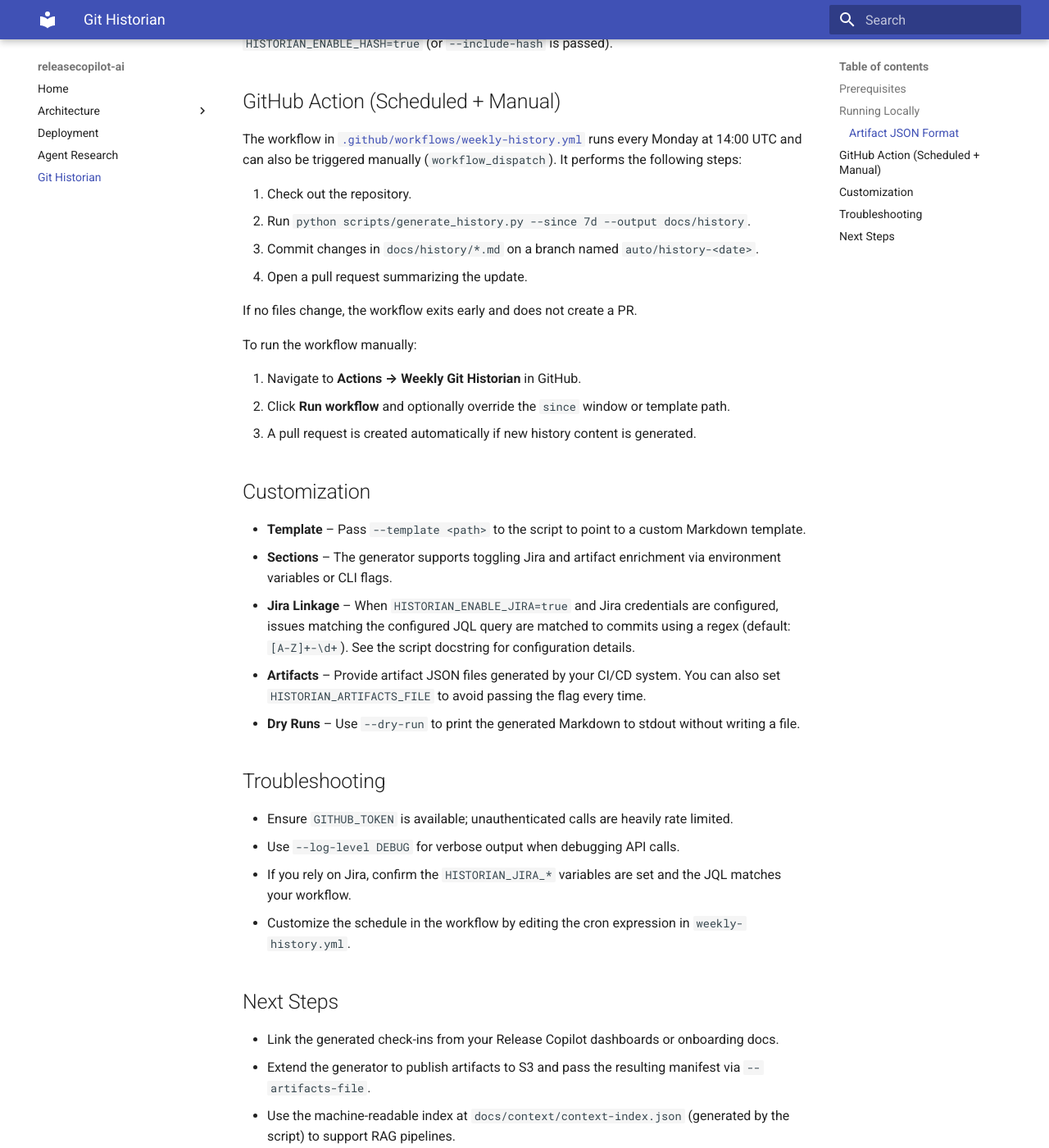
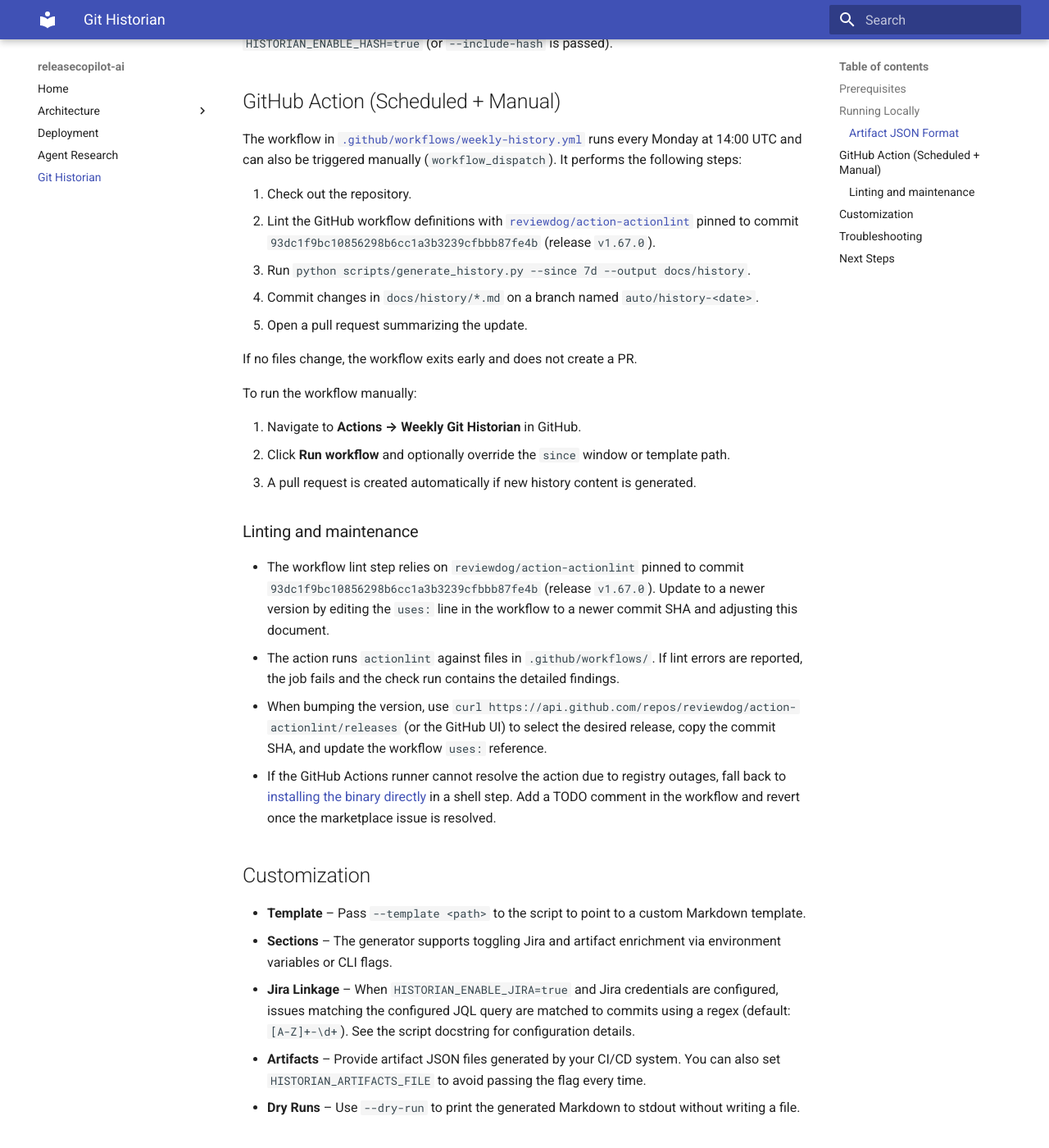
Before and after one commit to dutchsloot84/TeamOps-Insights, an MkDocs documentation site: the page built from docs/git-historian.md, in a window 1280 px wide and 1400 px high, scrolled down 1359 px. Shown: the whole window at 82% size. Built offline with MkDocs 1.6.1 and Material for MkDocs 9.7.7, drawn with Linux system fonts in a browser that asks for light colours.

Commit message:
ci: fix weekly historian actionlint step

```diff
--- a/docs/git-historian.md
+++ b/docs/git-historian.md
@@ -55,9 +55,11 @@
 and can also be triggered manually (`workflow_dispatch`). It performs the following steps:
 
 1. Check out the repository.
-2. Run `python scripts/generate_history.py --since 7d --output docs/history`.
-3. Commit changes in `docs/history/*.md` on a branch named `auto/history-<date>`.
-4. Open a pull request summarizing the update.
+2. Lint the GitHub workflow definitions with [`reviewdog/action-actionlint`](https://github.com/reviewdog/action-actionlint)
+   pinned to commit `93dc1f9bc10856298b6cc1a3b3239cfbbb87fe4b` (release `v1.67.0`).
+3. Run `python scripts/generate_history.py --since 7d --output docs/history`.
+4. Commit changes in `docs/history/*.md` on a branch named `auto/history-<date>`.
+5. Open a pull request summarizing the update.
 
 If no files change, the workflow exits early and does not create a PR.
 
@@ -66,6 +68,21 @@
 1. Navigate to **Actions → Weekly Git Historian** in GitHub.
 2. Click **Run workflow** and optionally override the `since` window or template path.
 3. A pull request is created automatically if new history content is generated.
+
+### Linting and maintenance
+
+* The workflow lint step relies on `reviewdog/action-actionlint` pinned to commit
+  `93dc1f9bc10856298b6cc1a3b3239cfbbb87fe4b` (release `v1.67.0`). Update to a newer
+  version by editing the `uses:` line in the workflow to a newer commit SHA and adjusting
+  this document.
+* The action runs `actionlint` against files in `.github/workflows/`. If lint errors are
+  reported, the job fails and the check run contains the detailed findings.
+* When bumping the version, use `curl https://api.github.com/repos/reviewdog/action-actionlint/releases`
+  (or the GitHub UI) to select the desired release, copy the commit SHA, and update the
+  workflow `uses:` reference.
+* If the GitHub Actions runner cannot resolve the action due to registry outages, fall back
+  to [installing the binary directly](https://github.com/rhysd/actionlint#download) in a shell
+  step. Add a TODO comment in the workflow and revert once the marketplace issue is resolved.
 
 ## Customization
 
```
Also changed, not shown: README.md (+4 -0 lines), 1 other file.
